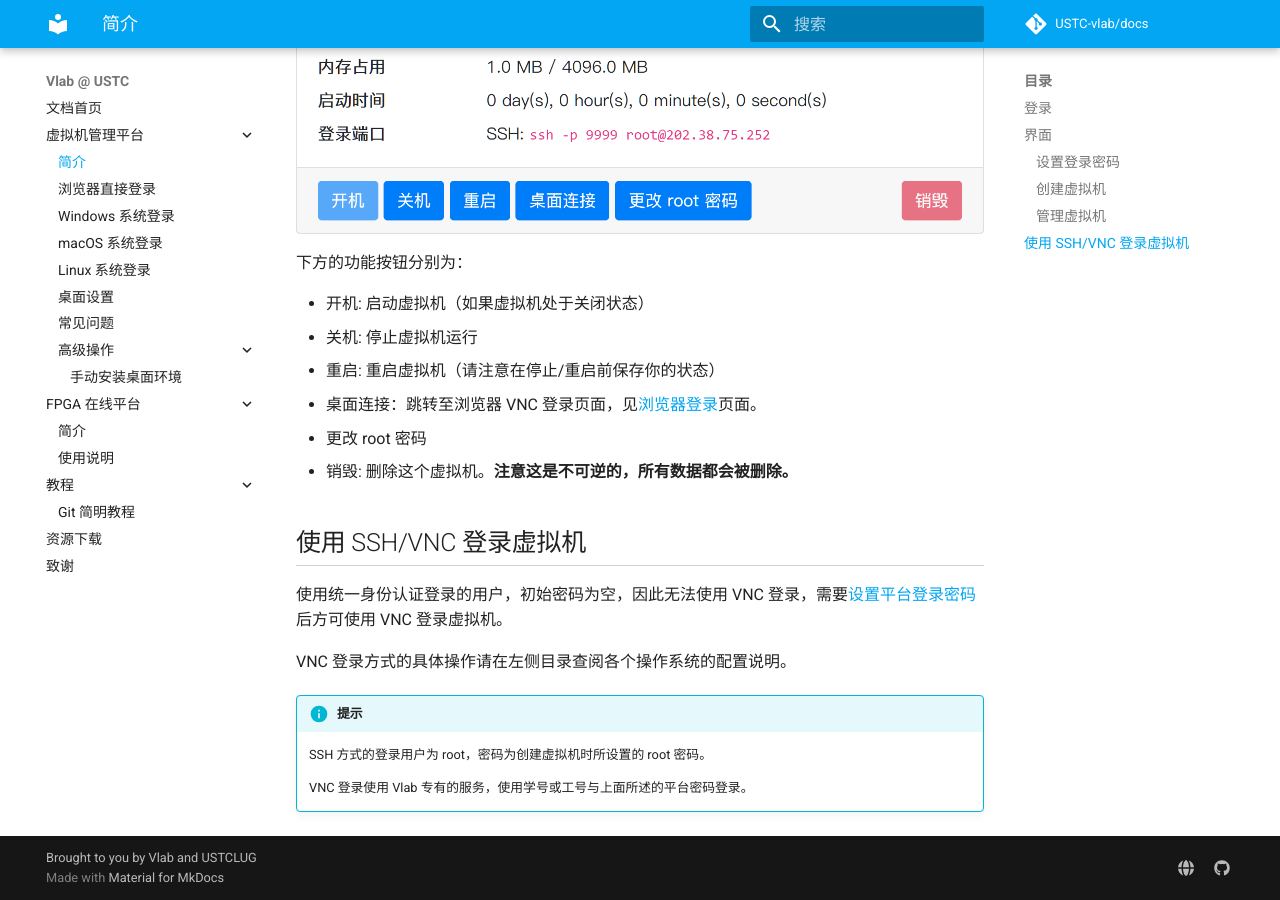
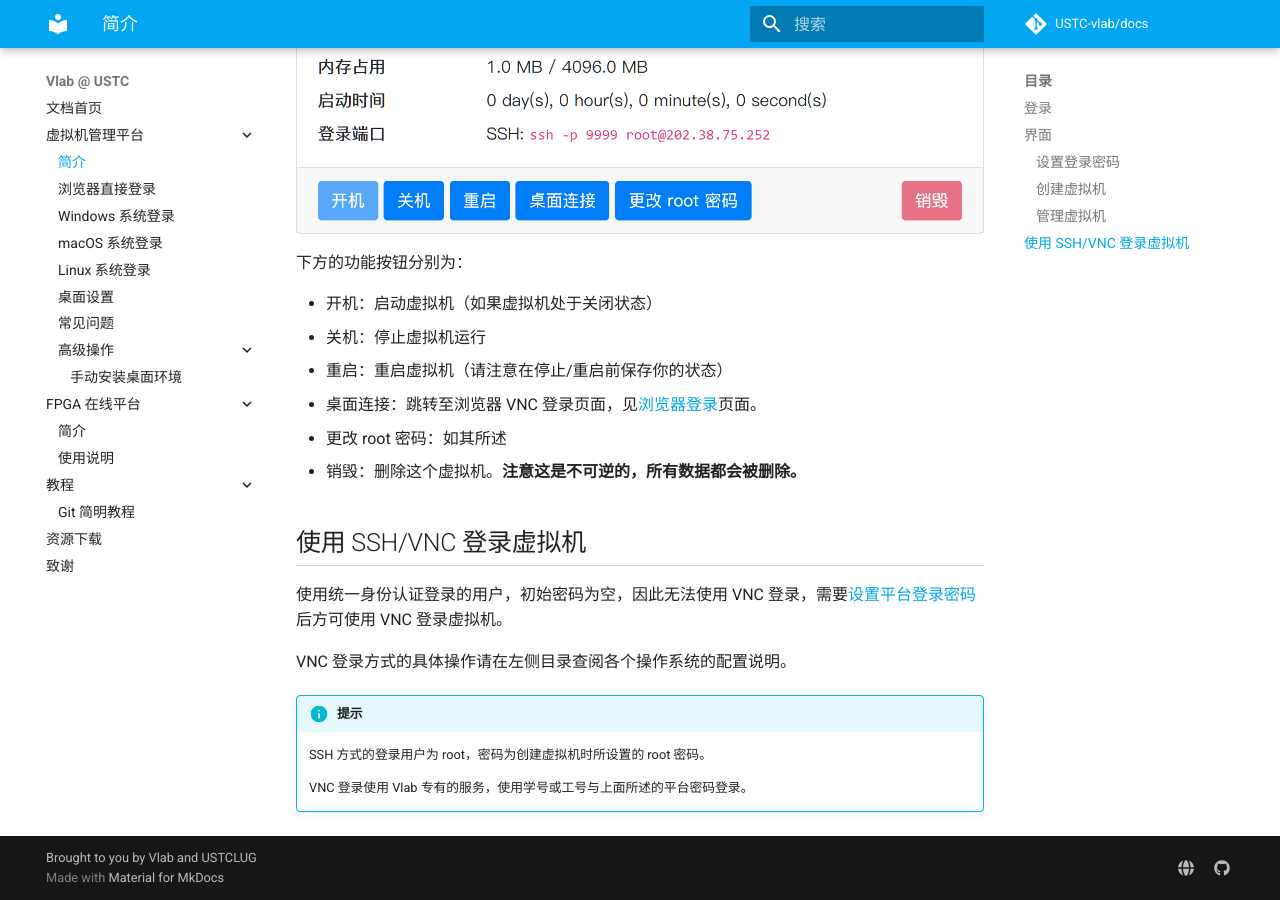
Before and after one commit to USTC-vlab/docs, an MkDocs documentation site: the page built from docs/vm/index.md, in a window 1280 px wide and 900 px high, scrolled down 1858 px. Built offline with MkDocs 1.6.1 and Material for MkDocs 9.7.7, drawn with Linux system fonts in a browser that asks for light colours; comment, search, counter and statistics services are not loaded.

Commit message:
Another punctuation consistency

```diff
--- a/docs/vm/index.md
+++ b/docs/vm/index.md
@@ -49,12 +49,12 @@
 
 下方的功能按钮分别为：
 
-- 开机: 启动虚拟机（如果虚拟机处于关闭状态）
-- 关机: 停止虚拟机运行
-- 重启: 重启虚拟机（请注意在停止/重启前保存你的状态）
+- 开机：启动虚拟机（如果虚拟机处于关闭状态）
+- 关机：停止虚拟机运行
+- 重启：重启虚拟机（请注意在停止/重启前保存你的状态）
 - 桌面连接：跳转至浏览器 VNC 登录页面，见[浏览器登录](login-browser/)页面。
-- 更改 root 密码
-- 销毁: 删除这个虚拟机。**注意这是不可逆的，所有数据都会被删除。**
+- 更改 root 密码：如其所述
+- 销毁：删除这个虚拟机。**注意这是不可逆的，所有数据都会被删除。**
 
 ## 使用 SSH/VNC 登录虚拟机 {#login-vm}
 
```
